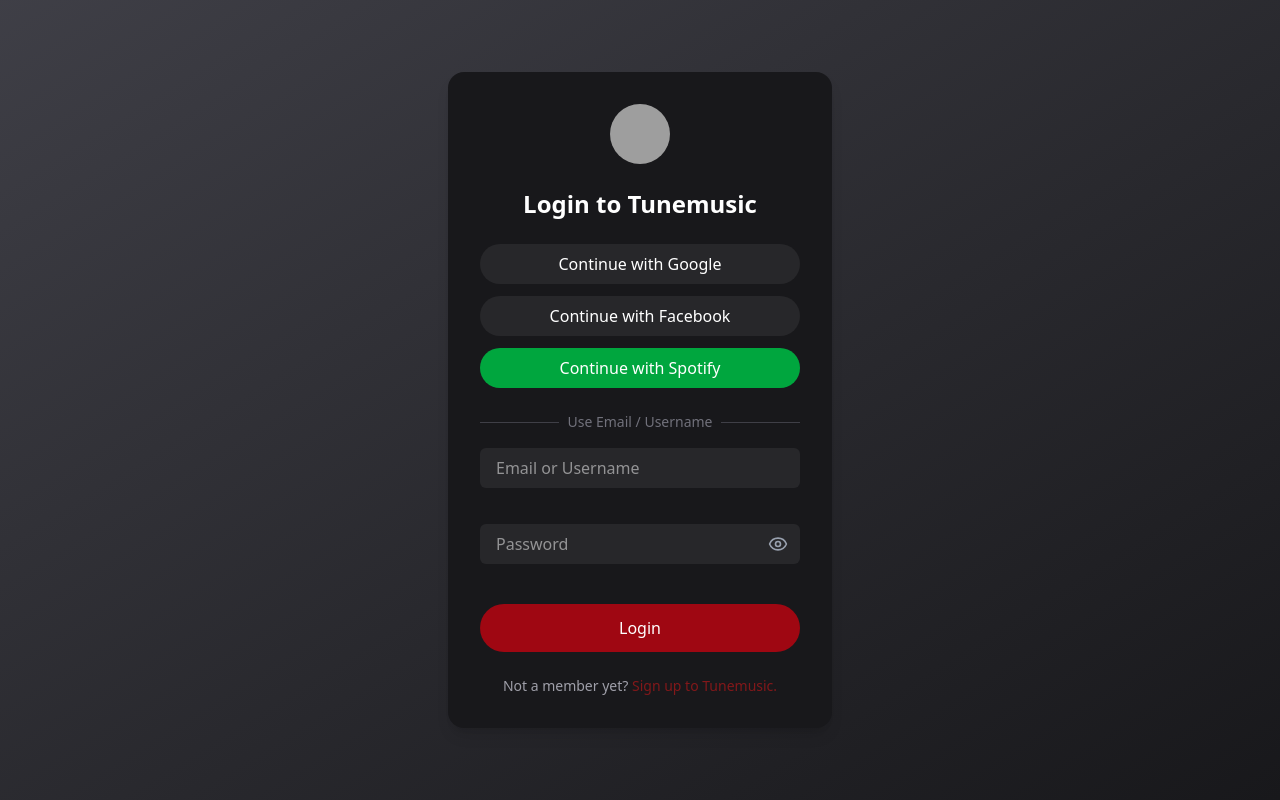
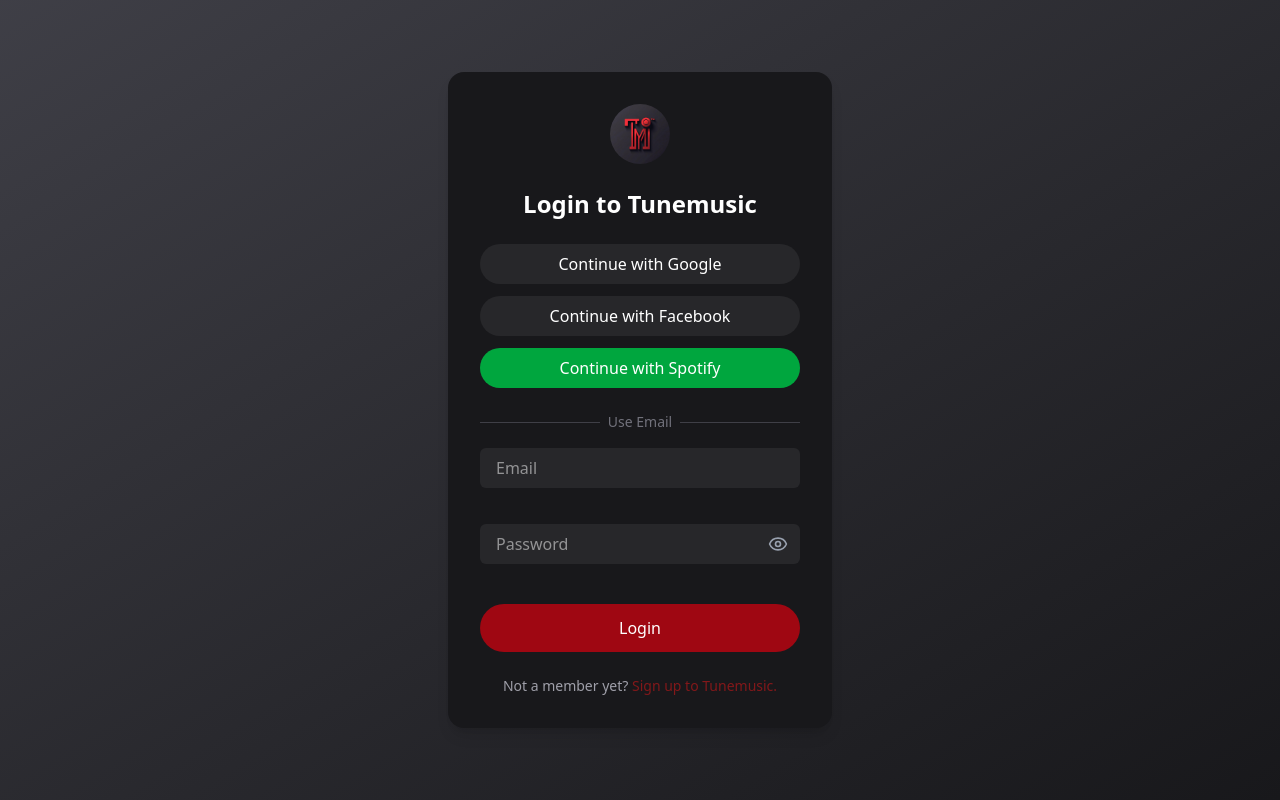
Before and after one commit to Soulonabz/rick-morty, a React (Vite) app: page / in a window 1280 px wide. Built offline with nearby package versions, Linux system fonts and the light colour scheme; no server answers; grey boxes are pictures that could not be loaded.

Commit message:
proper fix

```diff
--- a/src/home.jsx
+++ b/src/home.jsx
@@ -18,7 +18,7 @@
 import { auth } from './firebase'; // Your firebase config
 import { onAuthStateChanged, signOut } from 'firebase/auth';
 import { useNavigate } from 'react-router-dom';
-import logo from '../assets/logo.png';
+import logo from './assets/logo.png';
 
 export default function Home() {
   const [userdata, setUserdata] = useState(null);
@@ -173,7 +173,7 @@
               </button>
               <button
                 onClick={handleLogout}
-                className="w-full text-left px-4 py-2 text-red-700 hover:bg-red-800 focus:outline-none"
+                className="w-full text-left px-4 py-2 text-red-700 hover:bg-zinc-700 focus:outline-none"
               >
                 Logout
               </button>
--- a/src/loadingscreen.jsx
+++ b/src/loadingscreen.jsx
@@ -1,4 +1,4 @@
-import logo from '../assets/logo2.png';
+import logo from './assets/logo2.png';
 
 export default function LoadingScreen() {
     return (
--- a/src/login.jsx
+++ b/src/login.jsx
@@ -4,7 +4,7 @@
 import { signInWithEmailAndPassword } from 'firebase/auth';
 import { collection, query, where, getDocs } from 'firebase/firestore';
 import { Eye, EyeOff } from 'lucide-react';
-import logo from '../assets/logo.png';
+import logo from './assets/logo.png';
 
 export default function Login() {
   const navigate = useNavigate();
@@ -80,7 +80,7 @@
 
         <div className="flex items-center justify-center text-zinc-500 my-4">
           <hr className="flex-grow border-zinc-700" />
-          <span className="px-2 text-sm">Use Email / Username</span>
+          <span className="px-2 text-sm">Use Email</span>
           <hr className="flex-grow border-zinc-700" />
         </div>
 
@@ -88,7 +88,7 @@
           type="text"
           value={identifier}
           onChange={(e) => setIdentifier(e.target.value)}
-          placeholder="Email or Username"
+          placeholder="Email"
           className="w-full px-4 py-2 rounded-md bg-zinc-800 text-white focus:outline-none focus:ring-2 focus:ring-white"
         />
 
--- a/src/profile.jsx
+++ b/src/profile.jsx
@@ -1,6 +1,6 @@
 import React from 'react';
 import { ChevronRight, ChevronDown, Search } from 'lucide-react';
-import logo from '../assets/logo.png';
+import logo from './assets/logo.png';
 
 export default function Profile() {
   return (
--- a/src/signup.jsx
+++ b/src/signup.jsx
@@ -2,7 +2,7 @@
 import { Link, useNavigate } from 'react-router-dom';
 import { auth, db, createUserWithEmailAndPassword, setDoc, doc } from './firebase'; // Import Firebase functions
 
-import logo from '../assets/logo.png';
+import logo from './assets/logo.png';
 
 export default function SignUp() {
   const navigate = useNavigate();
--- a/src/signupcapcha.jsx
+++ b/src/signupcapcha.jsx
@@ -1,5 +1,5 @@
 import { useNavigate } from 'react-router-dom';
-import logo from '../assets/logo.png';
+import logo from './assets/logo.png';
 
 export default function SignupCaptcha() {
   const navigate = useNavigate();
--- a/src/signupemailverif.jsx
+++ b/src/signupemailverif.jsx
@@ -2,7 +2,7 @@
 import { useLocation } from 'react-router-dom';
 import { auth } from './firebase';
 import emailjs from 'emailjs-com';
-import logo from '../assets/logo.png';
+import logo from './assets/logo.png';
 
 export default function SignupEmailVerif() {
   const location = useLocation();
--- a/src/signupstep1.jsx
+++ b/src/signupstep1.jsx
@@ -6,7 +6,7 @@
 import { auth, db } from './firebase';  // Correctly import 'auth' and 'db' from 'firebase.js'
 import { updatePassword } from 'firebase/auth';
 import { doc, updateDoc } from 'firebase/firestore';
-import logo from '../assets/logo.png';
+import logo from './assets/logo.png';
 
 export default function SignupStep1() {
   const [password, setPassword] = useState('');
--- a/src/signupstep2.jsx
+++ b/src/signupstep2.jsx
@@ -2,7 +2,7 @@
 import { useNavigate } from 'react-router-dom';
 import { doc, updateDoc } from 'firebase/firestore';
 import { auth, db } from './firebase'; // Adjust path if needed
-import logo from '../assets/logo.png';
+import logo from './assets/logo.png';
 
 export default function SignupStep2() {
   const navigate = useNavigate();
--- a/src/signupstep3.jsx
+++ b/src/signupstep3.jsx
@@ -3,7 +3,7 @@
 import { auth, db } from './firebase'; // Adjust the path if needed
 import { doc, updateDoc } from 'firebase/firestore';
 import emailjs from 'emailjs-com'; // Import emailjs
-import logo from '../assets/logo.png';
+import logo from './assets/logo.png';
 
 export default function SignupStep3() {
   const navigate = useNavigate();
```
